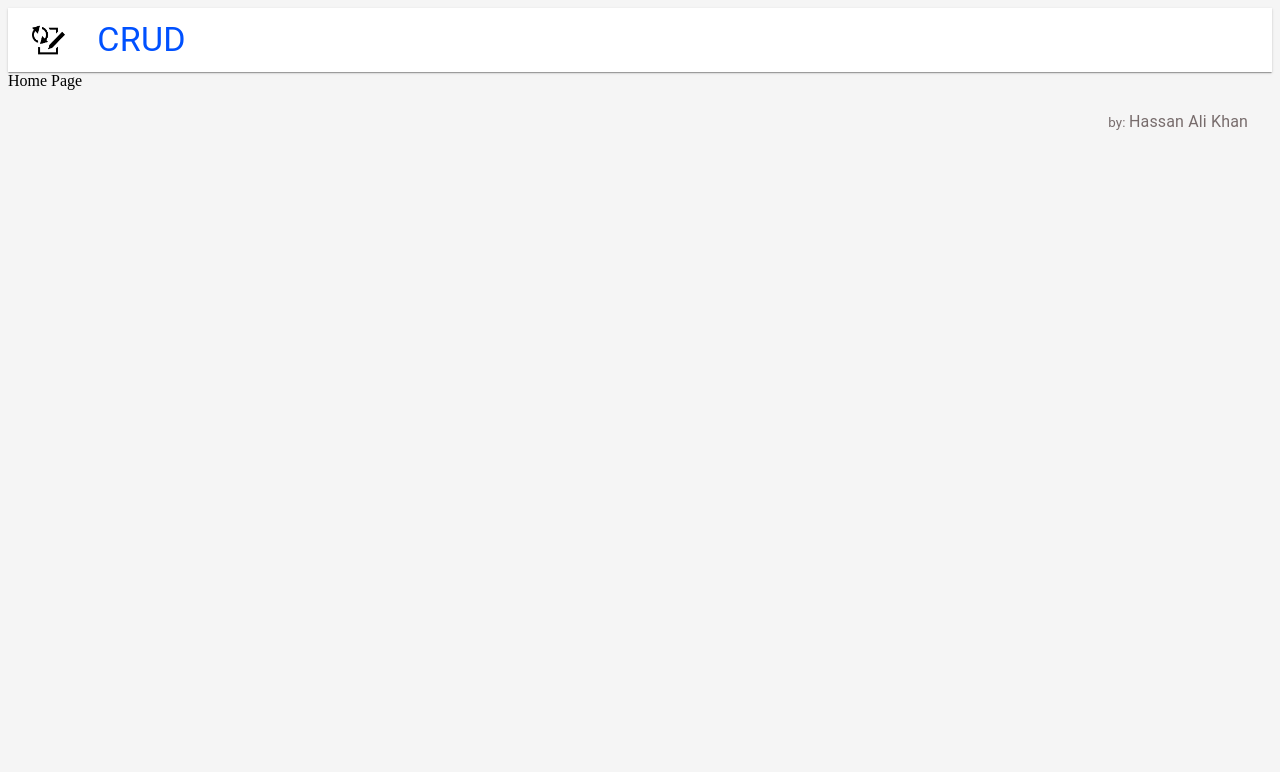
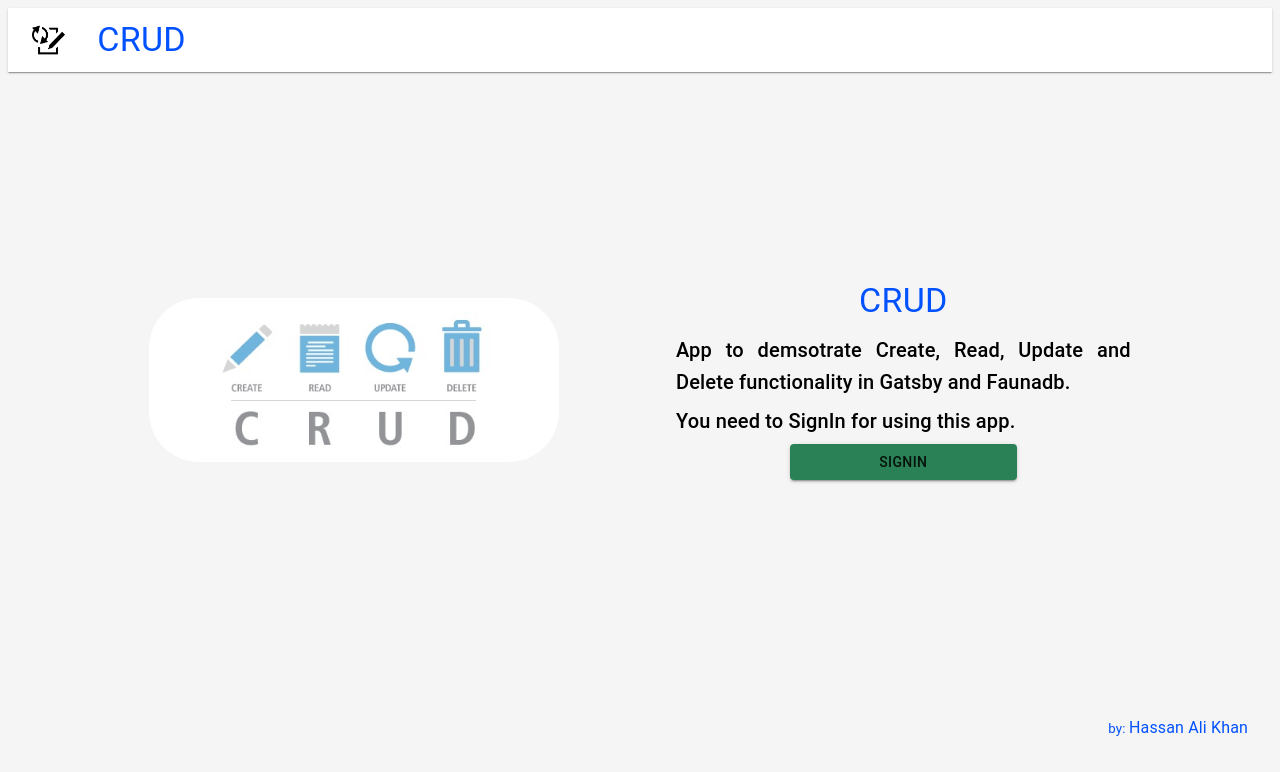
Before and after one commit to hassan-ak/crud-app, a Gatsby site: page / in a window 1280 px wide. Built offline with nearby package versions, Linux system fonts and the light colour scheme; Gatsby itself is replaced by a stand-in of ours.

Commit message:
Step07- Add Landing page content
1:- created
	a:- src/components/landing/
		i:- Landing.tsx for defining content of the landing page
		ii:- landing.css for styling content of landing page
	b:- src/asserts/home.png
b:- updated
	a:- src.pages/index.tsx to add content of landing page in the app
	b:- src/components/addOns/Header.tsx for changing properties of logo image

```diff
--- a/src/components/addOns/Header.tsx
+++ b/src/components/addOns/Header.tsx
@@ -34,7 +34,7 @@
         <Toolbar>
           <IconButton
             edge='start'
-            aria-label='Blogistan'
+            aria-label='CRUD'
             onClick={() => {
               navigate("/");
             }}
@@ -43,7 +43,7 @@
               className={classes.appLogo}
               src='../../asserts/logo.png'
               alt='logo'
-              placeholder='none'
+              placeholder='tracedSVG'
             />
           </IconButton>
           <Typography variant='h4' className={classes.headerTitle}>
--- /dev/null
+++ b/src/components/landing/Landing.tsx
@@ -0,0 +1,88 @@
+import React from "react";
+import { navigate } from "gatsby";
+import { StaticImage } from "gatsby-plugin-image";
+import { makeStyles } from "@material-ui/core/styles";
+import { Button, Card, CardContent, Grid, Typography } from "@material-ui/core";
+import "./landing.css";
+
+const useStyles = makeStyles((theme) => ({
+  mainGrid: {
+    display: "flex",
+    justifyContent: "center",
+    alignItems: "center",
+    backgroundColor: "whitesmoke",
+  },
+  componentGrid: {
+    backgroundColor: "whitesmoke",
+    padding: "20px",
+    border: "0",
+  },
+  blogsButton: {
+    backgroundColor: "#298155",
+    textDecoration: "none",
+    width: "50%",
+    alignSelf: "center",
+  },
+}));
+
+export const Landing = () => {
+  const classes = useStyles();
+  return (
+    <div className='homeContainer'>
+      <Grid container className={classes.mainGrid}>
+        <Grid
+          item
+          xs={8}
+          md={5}
+          component={Card}
+          className={classes.componentGrid}
+          elevation={0}
+        >
+          <CardContent>
+            <StaticImage
+              className='homeImage'
+              src='../../asserts/home.png'
+              alt='LandingImage'
+              placeholder='tracedSVG'
+            />
+          </CardContent>
+        </Grid>
+        <Grid
+          item
+          xs={8}
+          md={5}
+          component={Card}
+          className={classes.componentGrid}
+          elevation={0}
+        >
+          <CardContent className='homeContent'>
+            <Typography
+              variant='h4'
+              align='center'
+              gutterBottom
+              className='title'
+            >
+              CRUD
+            </Typography>
+            <Typography variant='h6' gutterBottom className='homeDetail'>
+              App to demsotrate Create, Read, Update and Delete functionality in
+              Gatsby and Faunadb.
+            </Typography>
+            <Typography variant='h6' gutterBottom className='homeDetail'>
+              You need to SignIn for using this app.
+            </Typography>
+            <Button
+              variant='contained'
+              className={classes.blogsButton}
+              onClick={() => {
+                alert("clicked");
+              }}
+            >
+              SignIn
+            </Button>
+          </CardContent>
+        </Grid>
+      </Grid>
+    </div>
+  );
+};
--- /dev/null
+++ b/src/components/landing/landing.css
@@ -0,0 +1,24 @@
+.homeContainer {
+  min-height: 78vh;
+  display: flex;
+  flex-direction: column;
+  justify-content: center;
+  align-items: center;
+}
+.homeImage {
+  width: 90%;
+  border-radius: 50px;
+}
+.homeContent {
+  color: black;
+  display: flex;
+  flex-direction: column;
+  justify-content: center;
+}
+.homeDetail {
+  text-align: justify;
+  text-justify: inter-word;
+}
+.title {
+  color: rgb(0, 81, 255);
+}
--- a/src/pages/index.tsx
+++ b/src/pages/index.tsx
@@ -1,6 +1,7 @@
 import React from "react";
 import { Helmet } from "react-helmet";
 import Layout from "../components/addOns/Layout";
+import { Landing } from "../components/landing/Landing";
 
 export default function Home() {
   return (
@@ -9,7 +10,9 @@
         <title>CRUD | Home</title>
       </Helmet>
       <div>
-        <Layout>Home Page</Layout>
+        <Layout>
+          <Landing />
+        </Layout>
       </div>
     </div>
   );
```
Also changed, not shown: src/asserts/home.png (added).
